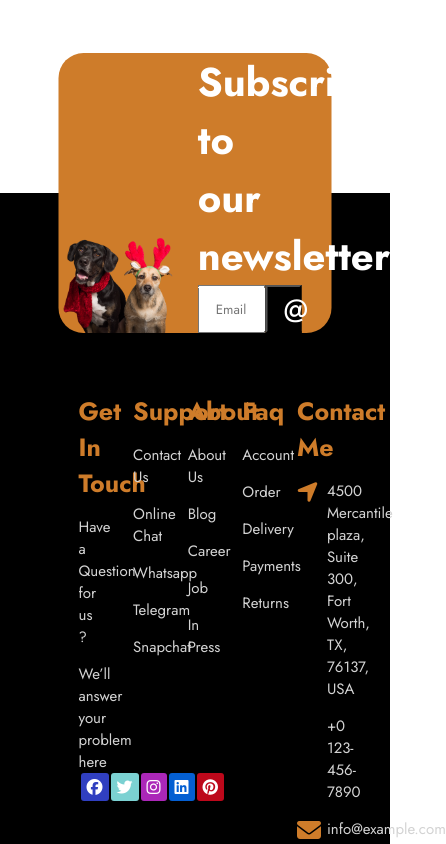
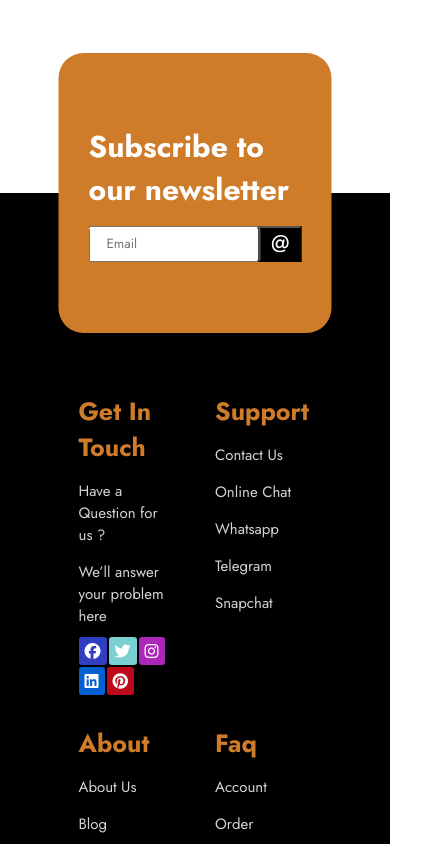
Before and after one commit to FraCuboni/proj-html-vuejs, a Vue app: page / in a window 390 px wide. Shown: the part 5460-6304 px from the top of the page, 446 px wide, since content can reach past the window. Built offline with nearby package versions, Linux system fonts and the light colour scheme.

Commit message:
feat: responsive footer

```diff
--- a/src/components/AppFooter.vue
+++ b/src/components/AppFooter.vue
@@ -83,7 +83,6 @@ export default{
         <li class="element"><p class="small">+0 123-456-7890</p></li>
         <li class="element"><p class="small"><i class="fa-solid fa-envelope"></i>info@example.com</p></li>
       </ul>
-
     </div>
     <section>
       <p class="copyright small">Copyright © 2024 dogmilo-wordpress | Powered by dogmilo-wordpress</p>
@@ -131,7 +130,7 @@ p.small {
   background-color: black;
   min-height: 30px;
   color: white;
-  padding: 50px 0;
+  padding-bottom: 20px;
   margin-top: 250px;
   position: relative;
   padding-top: 200px;
@@ -144,15 +143,13 @@ p.small {
     ul{
       width: calc(100% / 5);
       padding: 0 20px;
-    .title{
-      h4{
-        color: $orange;
 
+      .title{
+        h4{
+          color: $orange;
+        }
       }
     }
-
-    }
-
   }
 }
 
@@ -160,11 +157,11 @@ section{
   width: 80%;
   margin: 0 auto;
   text-align: center;
-  border-top: 1px solid $light_grey;
+  border-top: 1px solid gray;
   .copyright{
     margin: 0 auto;
     padding: 20px 0;
-    color: $light_grey;
+    color: gray;
   }
 }
 
@@ -210,6 +207,7 @@ section{
 
     .input-bar{
       display: flex;
+      align-items: center;
 
       input{
       width: 80%;
@@ -233,23 +231,15 @@ section{
 .socials {
   height: 100%;
   display: flex;
-  justify-content: space-between;
   align-items: center;
+  gap: 2px;
+  flex-wrap: wrap;
   color: $white;
-
-  .contacts>div {
-    margin-right: 80px;
-  }
-
-  .fa-solid {
-    margin-right: 8px;
-    color: $orange;
-  }
+  margin-top: 10px;
 
   .fa-brands {
     padding: 6px;
     border-radius: 3px;
-    margin-left: 2px;
   }
 
   .fa-facebook {
@@ -289,7 +279,72 @@ ul.icons{
 
     }
   }
+}
+
+@media (max-width: 1030px) {
+  .background {
+    .container {
+      flex-wrap: wrap;
+
+      ul {
+        margin-bottom: 30px;
+        width: calc(100% / 3);
+      }
+
+      .icons {
+        width: 50%;
+      }
+    }
+  }
+
+  .container.orange {
+    .input-box {
+      .input-bar {
+        input,
+        button {
+          height: 2rem;
+        }
+
+        button {
+          font-size: 1.5rem;
+          display: flex;
+          justify-content: center;
+          align-items: center;
+        }
+      }
+    }
+  }
+}
+
+@media (max-width: 770px) {
+  .background {
+    .container {
+      ul {
+        width: 50%;
+      }
+
+      .icons {
+        width: 100%;
+      }
+    }
+  }
+
+  .container.orange {
+    .cont-box {
+      .img-box {
+        display: none;
+      }
+    }
+
+    .input-box {
+      width: 100%;
+
+      h2 {
+        font-size: 30px;
+        margin-bottom: 15px;
+      }
+    }
+  }
 
 }
-
 </style>
```
